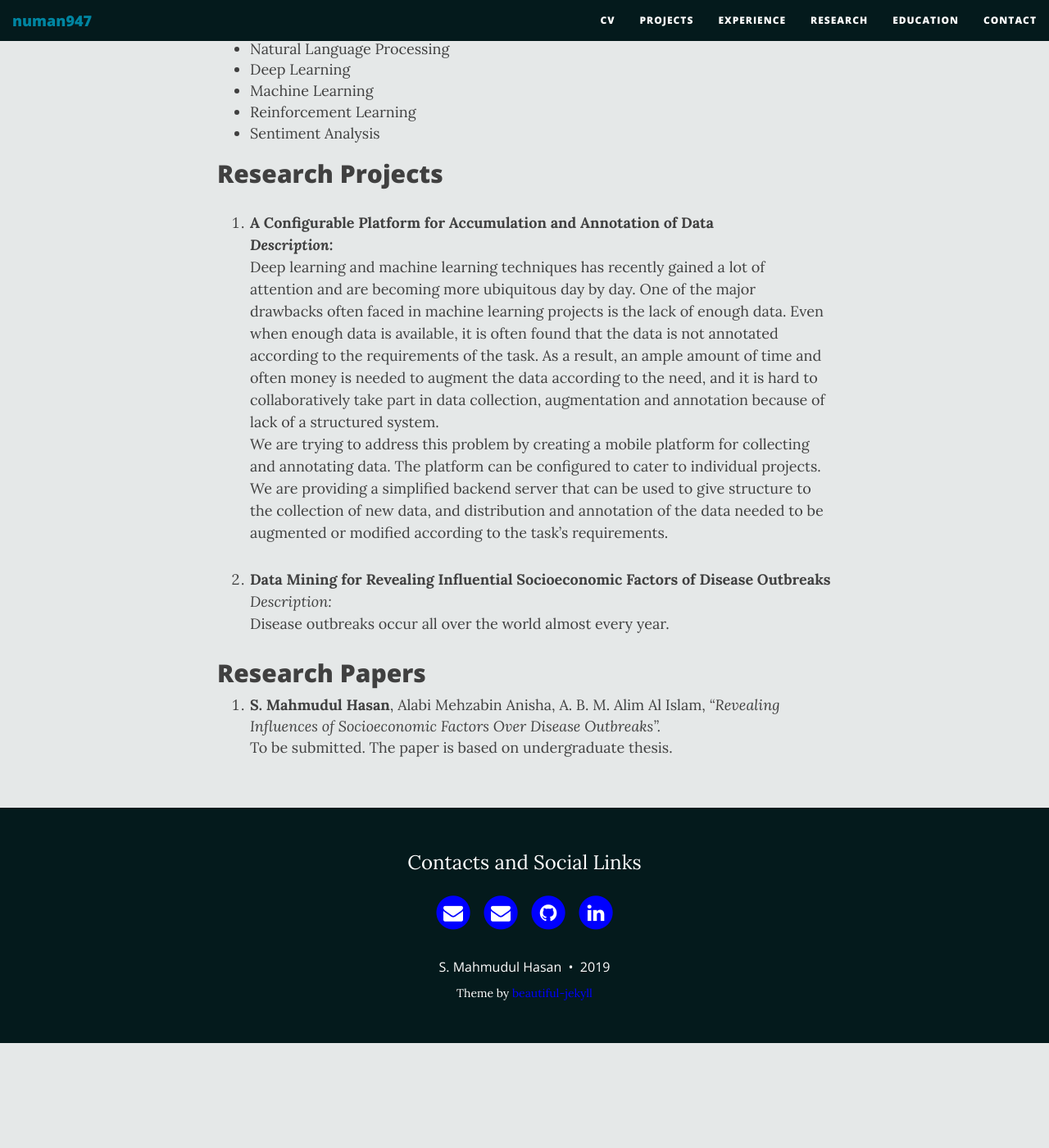
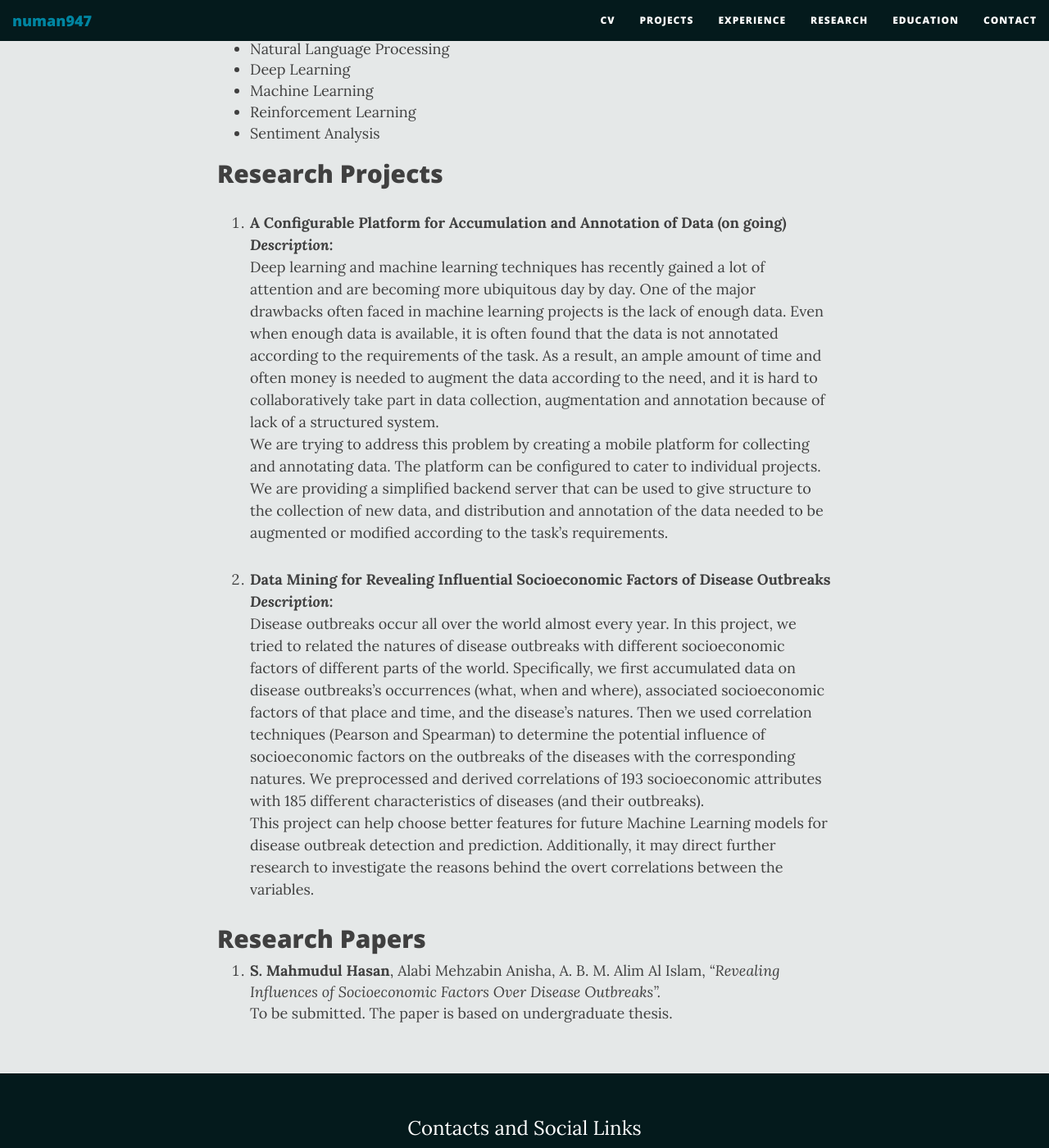
Before and after one commit to numan947/numan947.github.io, a Jekyll site: the page built from research.md, in a window 1280 px wide and 1400 px high, scrolled down 359 px. Shown: the whole window at 82% size. Built offline with Jekyll 4.4.1, drawn with Linux system fonts in a browser that asks for light colours; nearby versions of some CDN libraries; before the commit the page ends 1631 px from its top, so only the background shows below that.

Commit message:
Completed Research Section

```diff
--- a/research.md
+++ b/research.md
@@ -16,14 +16,15 @@ I am broadly interested in the following areas including their interdisciplinary
 
 ## Research Projects
 
-1. **A Configurable Platform for Accumulation and Annotation of Data**
+1. **A Configurable Platform for Accumulation and Annotation of Data (on going)**
    ***Description:***
    Deep learning and machine learning techniques has recently gained a lot of attention and are becoming more ubiquitous day by day. One of the major drawbacks often faced in machine learning projects is the lack of enough data. Even when enough data is available, it is often found that the data is not annotated according to the requirements of the task. As a result, an ample amount of time and often money is needed to augment the data according to the need, and it is hard to collaboratively take part in data collection, augmentation and annotation because of lack of a structured system.
    We are trying to address this problem by creating a mobile platform for collecting and annotating data. The platform can be configured to cater to individual projects. We are providing a simplified backend server that can be used to give structure to the collection of new data, and distribution and annotation of the data needed to be augmented or modified according to the task's requirements.
 
 2. **Data Mining for Revealing Influential Socioeconomic Factors of Disease Outbreaks**
-   *Description:*
-   Disease outbreaks occur all over the world almost every year.
+   ***Description:***
+   Disease outbreaks occur all over the world almost every year. In this project, we tried to related the natures of disease outbreaks with different socioeconomic factors of different parts of the world. Specifically, we first accumulated data on disease outbreaks's occurrences (what, when and where), associated socioeconomic factors of that place and time, and the disease's natures. Then we used correlation techniques (Pearson and Spearman) to determine the potential influence of socioeconomic factors on the outbreaks of the diseases with the corresponding natures. We preprocessed and derived correlations of 193 socioeconomic attributes with 185 different characteristics of diseases (and their outbreaks).
+   This project can help choose better features for future Machine Learning models for disease outbreak detection and prediction. Additionally, it may direct further research to investigate the reasons behind the overt correlations between the variables.
 
 
 ## Research Papers
```
